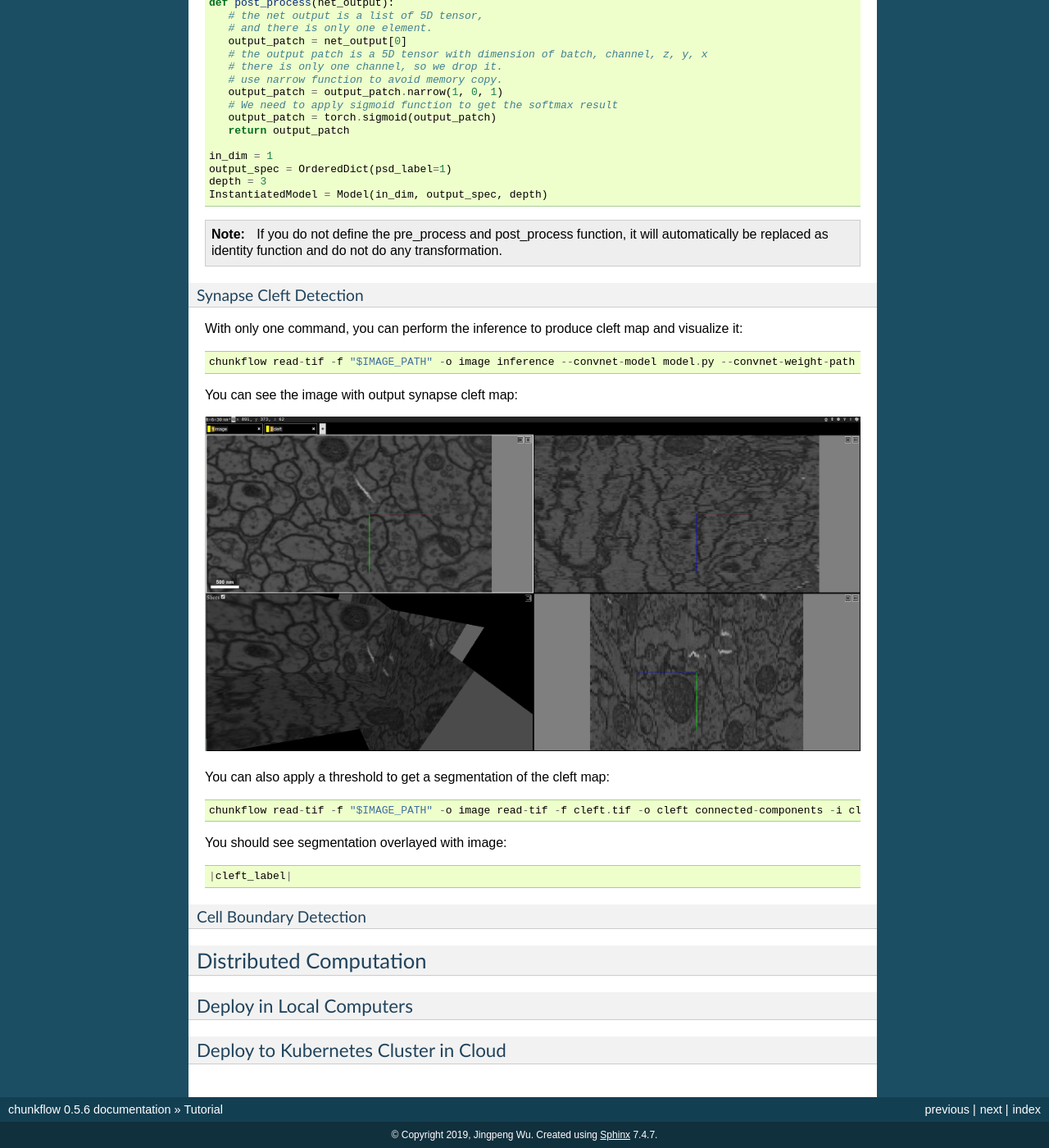
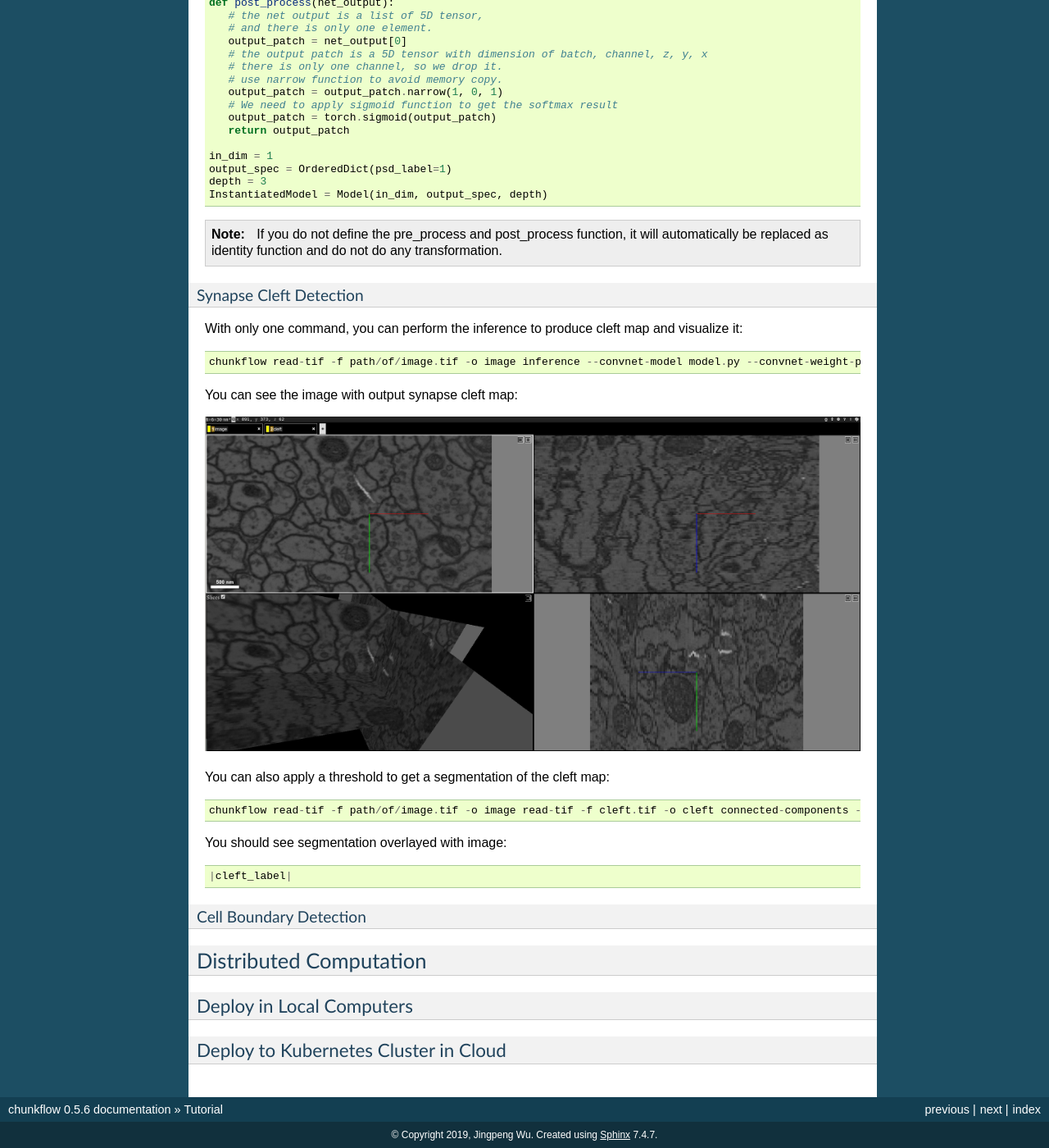
Before and after one commit to seung-lab/chunkflow, a Sphinx documentation site: the page built from docs/source/tutorial.rst, in a window 1280 px wide and 1400 px high, scrolled down 4315 px. Shown: the whole window at 82% size. Built offline with Sphinx 7.4.7, drawn with Linux system fonts in a browser that asks for light colours.

```diff
--- a/docs/source/tutorial.rst
+++ b/docs/source/tutorial.rst
@@ -138,7 +138,7 @@
 ------------------------
 With only one command, you can perform the inference to produce cleft map and visualize it::
 
-   chunkflow read-tif -f "$IMAGE_PATH" -o image inference --convnet-model model.py --convnet-weight-path weight.chkpt --patch-size 18 192 192 --patch-overlap 4 64 64 --framework pytorch --batch-size 6 --bump wu --num-output-channels 1 --mask-output-chunk -i image -o cleft write-tif -i cleft -f cleft.tif neuroglancer -c image,cleft -p 33333 -v 30 6 6
+   chunkflow read-tif -f path/of/image.tif -o image inference --convnet-model model.py --convnet-weight-path weight.chkpt --patch-size 18 192 192 --patch-overlap 4 64 64 --framework pytorch --batch-size 6 --bump wu --num-output-channels 1 --mask-output-chunk -i image -o cleft write-tif -i cleft -f cleft.tif neuroglancer -c image,cleft -p 33333 -v 30 6 6
 
 You can see the image with output synapse cleft map:
 
@@ -149,7 +149,7 @@
 
 You can also apply a threshold to get a segmentation of the cleft map::
 
-   chunkflow read-tif -f "$IMAGE_PATH" -o image read-tif -f cleft.tif -o cleft connected-components -i cleft -o seg -t 0.1 neuroglancer -p 33333 -c image,seg -v 30 6 6
+   chunkflow read-tif -f path/of/image.tif -o image read-tif -f cleft.tif -o cleft connected-components -i cleft -o seg -t 0.1 neuroglancer -p 33333 -c image,seg -v 30 6 6
 
 You should see segmentation overlayed with image::
 
```
Also changed, not shown: 1 other file.
